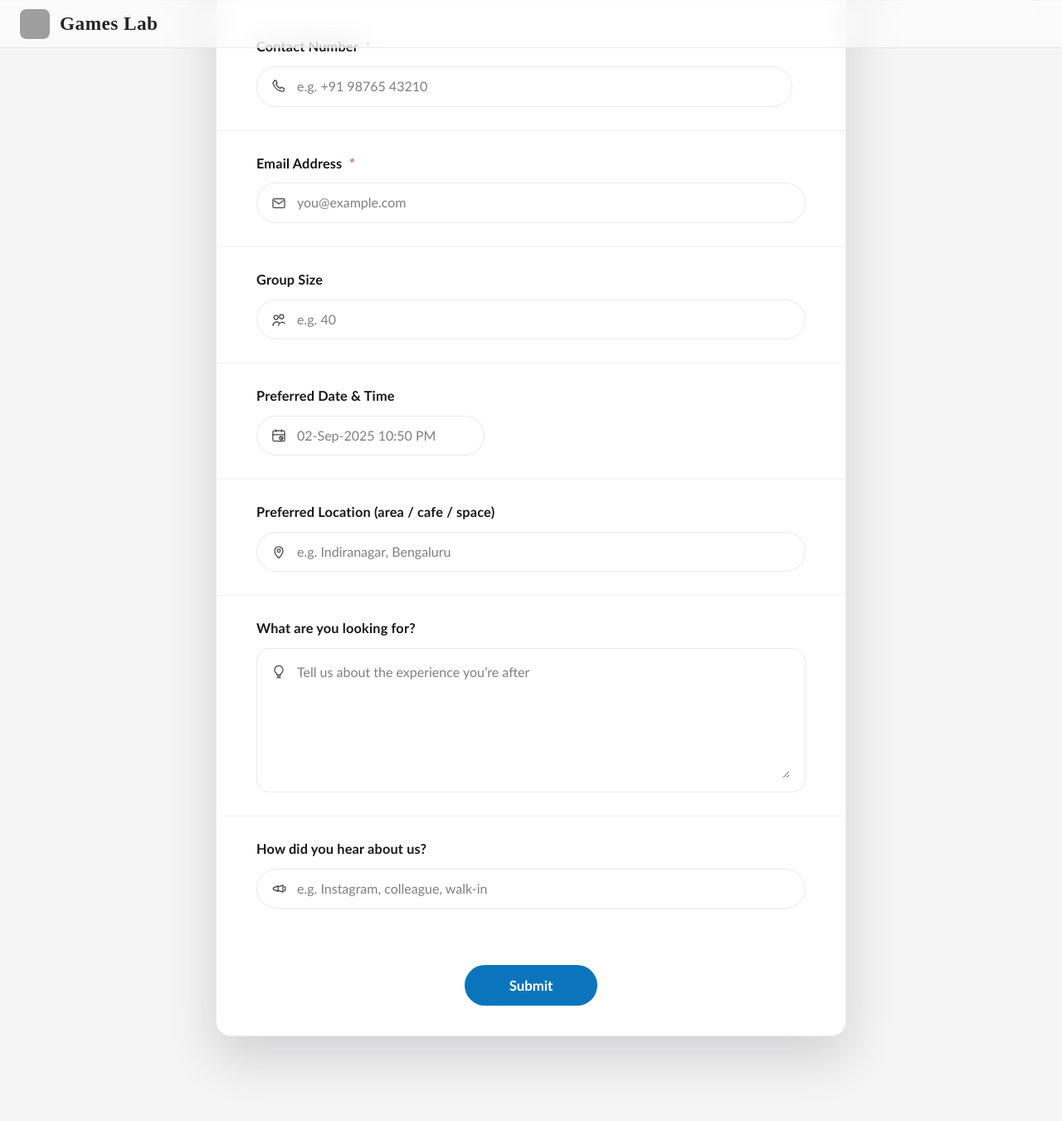
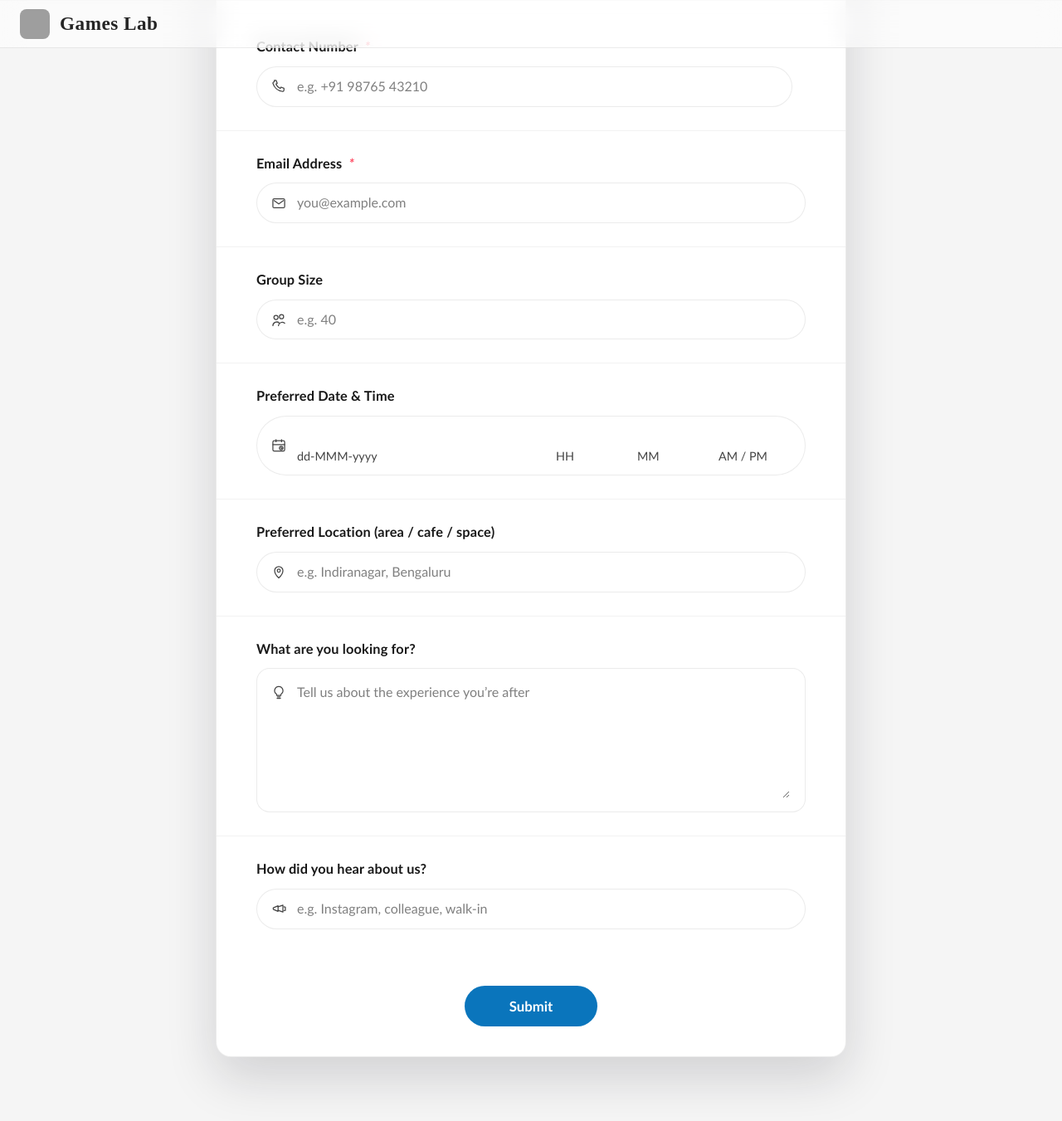
Before and after one commit to gameslabbangalore-maker/website, a Jekyll site: the page built from enquiry.html, in a window 1280 px wide and 1400 px high, scrolled down 793 px. Shown: the top 1351 px of the window at 83% size. Built offline with Jekyll 4.4.1, drawn with Linux system fonts in a browser that asks for light colours; grey boxes are pictures that could not be loaded.

Commit message:
Restyle Zoho datetime picker as pill input

```diff
--- a/assets/css/enquiry.css
+++ b/assets/css/enquiry.css
@@ -347,8 +347,67 @@
   pointer-events: none;
 }
 
-.enquiry-input--datetime {
-  padding-right: 24px;
+.enquiry-datetime {
+  position: relative;
+  display: flex;
+  align-items: center;
+  width: 100%;
+  flex-wrap: wrap;
+  gap: 16px;
+  border: 1px solid var(--enquiry-border);
+  border-radius: 999px;
+  padding: 12px 18px 12px 48px;
+  background: var(--enquiry-input-bg);
+  transition: border-color 0.2s ease, box-shadow 0.2s ease, background 0.2s ease;
+}
+
+.enquiry-datetime-fields {
+  display: flex;
+  flex: 1 1 auto;
+  flex-wrap: wrap;
+  gap: 12px;
+  align-items: center;
+}
+
+.enquiry-datetime-field {
+  display: flex;
+  flex-direction: column;
+  gap: 4px;
+  min-width: 86px;
+  margin: 0;
+  float: none !important;
+  flex: 0 0 auto;
+}
+
+.enquiry-datetime-fields .zf-subDate.enquiry-datetime-field {
+  flex: 1 1 200px;
+}
+
+.enquiry-datetime-field input,
+.enquiry-datetime-field select {
+  border: none;
+  background: transparent;
+  padding: 0;
+  font: inherit;
+  color: var(--enquiry-text);
+  min-width: 0;
+}
+
+.enquiry-datetime-field input {
+  min-width: 150px;
+}
+
+.enquiry-datetime-field select {
+  padding-right: 18px;
+  cursor: pointer;
+}
+
+.enquiry-datetime-field label {
+  font-size: 0.75rem;
+  color: var(--enquiry-muted);
+  padding: 0;
+  margin: 0;
+  text-align: left;
 }
 
 .enquiry-field-icon {
@@ -365,26 +424,31 @@
   pointer-events: none;
 }
 
-.enquiry-input select {
+.enquiry-input select,
+.enquiry-datetime select {
   padding-right: 24px;
   cursor: pointer;
 }
 
-.enquiry-input select option {
+.enquiry-input select option,
+.enquiry-datetime select option {
   background-color: var(--enquiry-surface);
   color: var(--enquiry-text);
 }
 
-.dark .enquiry-input select option {
+.dark .enquiry-input select option,
+.dark .enquiry-datetime select option {
   color: var(--enquiry-text);
 }
 
-.enquiry-input select {
+.enquiry-input select,
+.enquiry-datetime select {
   background-color: transparent;
   color-scheme: light;
 }
 
-.dark .enquiry-input select {
+.dark .enquiry-input select,
+.dark .enquiry-datetime select {
   color-scheme: dark;
 }
 
@@ -426,35 +490,18 @@
   transform: translateY(-50%);
 }
 
-.enquiry-date-original {
-  display: none;
-}
-
 .enquiry-input:focus-within,
-.enquiry-textarea:focus-within {
+.enquiry-textarea:focus-within,
+.enquiry-datetime:focus-within {
   border-color: var(--enquiry-accent);
   box-shadow: 0 0 0 3px var(--enquiry-accent-soft);
   background: color-mix(in srgb, var(--enquiry-surface) 92%, var(--enquiry-accent) 8%);
 }
 
 .enquiry-input:focus-within .enquiry-field-icon,
-.enquiry-textarea:focus-within .enquiry-field-icon {
+.enquiry-textarea:focus-within .enquiry-field-icon,
+.enquiry-datetime:focus-within .enquiry-field-icon {
   color: var(--enquiry-accent);
-}
-
-.enquiry-form .zf-date .zf-tempContDiv {
-  display: flex;
-  flex-wrap: wrap;
-  gap: 12px;
-  align-items: center;
-}
-
-.enquiry-form .zf-subDate {
-  flex: 1 1 220px;
-}
-
-.enquiry-form .zf-tempContDiv select.zf-form-sBox {
-  min-width: 90px;
 }
 
 .enquiry-form .zf-errorMessage {
--- a/assets/js/enquiry-validation.js
+++ b/assets/js/enquiry-validation.js
@@ -398,206 +398,3 @@ function zf_SetDateAndMonthRegexBasedOnDateFormate(dateFormat) {
 if (typeof window !== 'undefined' && typeof window.enquirySyncDateTimeParts !== 'function') {
   window.enquirySyncDateTimeParts = function () {};
 }
-
-document.addEventListener('DOMContentLoaded', function () {
-  var form = document.getElementById('form');
-  if (!form) {
-    return;
-  }
-
-  var datetimeField = document.getElementById('PreferredDateTime');
-  var datetimeWrapper = datetimeField ? datetimeField.closest('.enquiry-input--datetime') : null;
-  if (!datetimeField || !datetimeWrapper) {
-    window.enquirySyncDateTimeParts = function () {};
-    return;
-  }
-
-  var dateInput = form['DateTime_date'];
-  var hourSelect = form['DateTime_hours'];
-  var minuteSelect = form['DateTime_minutes'];
-  var meridiemSelect = form['DateTime_meridiem'];
-  if (!dateInput || !hourSelect || !minuteSelect || !meridiemSelect) {
-    window.enquirySyncDateTimeParts = function () {};
-    return;
-  }
-
-  var monthNames = ['JAN', 'FEB', 'MAR', 'APR', 'MAY', 'JUN', 'JUL', 'AUG', 'SEP', 'OCT', 'NOV', 'DEC'];
-  var monthDisplayNames = ['Jan', 'Feb', 'Mar', 'Apr', 'May', 'Jun', 'Jul', 'Aug', 'Sep', 'Oct', 'Nov', 'Dec'];
-
-  function clearHiddenParts() {
-    dateInput.value = '';
-    hourSelect.value = '';
-    minuteSelect.value = '';
-    meridiemSelect.value = '';
-  }
-
-  function pad(value) {
-    return value.toString().padStart(2, '0');
-  }
-
-  function setWrapperState() {
-    datetimeWrapper.classList.toggle('has-value', Boolean(datetimeField.value && datetimeField.value.trim()));
-  }
-
-  function formatDateOnly(dateObj) {
-    return dateObj.day + '-' + monthNames[dateObj.monthIndex] + '-' + dateObj.year;
-  }
-
-  function parseZohoDate(dateValue) {
-    if (!dateValue) {
-      return null;
-    }
-    var match = dateValue.trim().match(/^(\d{1,2})-([A-Za-z]{3})-(\d{4})$/);
-    if (!match) {
-      return null;
-    }
-    var day = pad(parseInt(match[1], 10));
-    var monthName = match[2].toUpperCase();
-    var monthIndex = monthNames.indexOf(monthName);
-    if (monthIndex === -1) {
-      return null;
-    }
-    return {
-      year: match[3],
-      monthIndex: monthIndex,
-      day: day
-    };
-  }
-
-  function formatDisplayValue(dateObj, hour12, minute, meridiem) {
-    return (
-      dateObj.day +
-      '-' +
-      monthDisplayNames[dateObj.monthIndex] +
-      '-' +
-      dateObj.year +
-      ' ' +
-      pad(hour12) +
-      ':' +
-      pad(minute) +
-      ' ' +
-      meridiem
-    );
-  }
-
-  function parseDisplayValue(value) {
-    if (!value) {
-      return null;
-    }
-    var match = value
-      .trim()
-      .match(/^(\d{1,2})-([A-Za-z]{3})-(\d{4})\s+(\d{1,2}):(\d{1,2})\s*(AM|PM)$/i);
-    if (!match) {
-      return null;
-    }
-    var day = pad(parseInt(match[1], 10));
-    var monthName = match[2].toUpperCase();
-    var monthIndex = monthNames.indexOf(monthName);
-    if (monthIndex === -1) {
-      return null;
-    }
-    var hour12 = parseInt(match[4], 10);
-    var minutes = parseInt(match[5], 10);
-    if (Number.isNaN(hour12) || hour12 < 1 || hour12 > 12) {
-      return null;
-    }
-    if (Number.isNaN(minutes) || minutes < 0 || minutes > 59) {
-      return null;
-    }
-    var meridiem = match[6].toUpperCase();
-    return {
-      date: {
-        year: match[3],
-        monthIndex: monthIndex,
-        day: day
-      },
-      hour12: hour12,
-      minutes: minutes,
-      meridiem: meridiem
-    };
-  }
-
-  function updatePartsFromDisplay() {
-    var value = datetimeField.value;
-    if (!value || !value.trim()) {
-      clearHiddenParts();
-      setWrapperState();
-      return;
-    }
-
-    var parsed = parseDisplayValue(value);
-    if (!parsed) {
-      clearHiddenParts();
-      setWrapperState();
-      return;
-    }
-
-    var canonicalDisplay = formatDisplayValue(parsed.date, parsed.hour12, parsed.minutes, parsed.meridiem);
-    datetimeField.value = canonicalDisplay;
-    dateInput.value = formatDateOnly(parsed.date);
-    hourSelect.value = pad(parsed.hour12);
-    minuteSelect.value = pad(parsed.minutes);
-    meridiemSelect.value = parsed.meridiem;
-    setWrapperState();
-  }
-
-  function syncDisplayFromParts() {
-    var parsedDate = parseZohoDate(dateInput.value);
-    if (!parsedDate) {
-      datetimeField.value = '';
-      setWrapperState();
-      return;
-    }
-
-    var hourVal = parseInt(hourSelect.value, 10);
-    var minuteVal = parseInt(minuteSelect.value, 10);
-    var meridiemVal = meridiemSelect.value;
-
-    if (Number.isNaN(hourVal) || hourVal < 1 || hourVal > 12) {
-      datetimeField.value = '';
-      setWrapperState();
-      return;
-    }
-    if (Number.isNaN(minuteVal) || minuteVal < 0 || minuteVal > 59) {
-      datetimeField.value = '';
-      setWrapperState();
-      return;
-    }
-    if (meridiemVal !== 'AM' && meridiemVal !== 'PM') {
-      datetimeField.value = '';
-      setWrapperState();
-      return;
-    }
-
-    datetimeField.value = formatDisplayValue(parsedDate, hourVal, minuteVal, meridiemVal);
-    setWrapperState();
-  }
-
-  datetimeField.addEventListener('input', function () {
-    setWrapperState();
-  });
-  datetimeField.addEventListener('change', updatePartsFromDisplay);
-  datetimeField.addEventListener('blur', updatePartsFromDisplay);
-
-  dateInput.addEventListener('change', syncDisplayFromParts);
-  hourSelect.addEventListener('change', syncDisplayFromParts);
-  minuteSelect.addEventListener('change', syncDisplayFromParts);
-  meridiemSelect.addEventListener('change', syncDisplayFromParts);
-
-  window.enquirySyncDateTimeParts = function () {
-    updatePartsFromDisplay();
-  };
-
-  form.addEventListener('submit', function () {
-    updatePartsFromDisplay();
-  });
-
-  form.addEventListener('reset', function () {
-    datetimeField.value = '';
-    clearHiddenParts();
-    setWrapperState();
-  });
-
-  syncDisplayFromParts();
-  setWrapperState();
-});
--- a/enquiry.html
+++ b/enquiry.html
@@ -207,22 +207,20 @@ Plan Your Event with Games Lab
       <div class="zf-clearBoth"></div>
     </div>
     <div class="zf-tempFrmWrapper zf-date enquiry-field enquiry-field--datetime">
-      <label class="zf-labelName" for="PreferredDateTime">Preferred Date &amp; Time</label>
+      <label class="zf-labelName" for="DateTime_date">Preferred Date &amp; Time</label>
       <div class="zf-tempContDiv">
-        <div class="enquiry-input enquiry-input--datetime">
+        <div class="enquiry-datetime">
           <span class="enquiry-field-icon" aria-hidden="true">
             <svg class="enquiry-field-icon-svg">
               <use href="#icon-calendar"></use>
             </svg>
           </span>
-          <input type="text" id="PreferredDateTime" name="PreferredDateTime" class="enquiry-datetime" inputmode="text" autocomplete="off" placeholder="02-Sep-2025 10:50 PM" />
-        </div>
-        <div class="enquiry-date-original" aria-hidden="true">
-          <span class="zf-subDate">
-            <input type="text" class="zf-hasDatepicker" maxlength="25" checktype="c4" name="DateTime_date" value="" placeholder="" />
+          <div class="enquiry-datetime-fields">
+            <span class="zf-subDate enquiry-datetime-field">
+              <input type="text" class="zf-hasDatepicker" maxlength="25" checktype="c4" name="DateTime_date" id="DateTime_date" value="" placeholder="" />
               <label>dd-MMM-yyyy</label>
             </span>
-          <span>
+            <span class="enquiry-datetime-field">
               <select class="zf-form-sBox" name="DateTime_hours" checktype="c1">
               <option value=""></option>
               <option value="01">01</option>
@@ -240,7 +238,7 @@ Plan Your Event with Games Lab
             </select>
             <label>HH</label>
             </span>
-          <span>
+            <span class="enquiry-datetime-field">
               <select class="zf-form-sBox" name="DateTime_minutes" checktype="c1">
               <option value=""></option>
               <option value="00">00</option>
@@ -306,7 +304,7 @@ Plan Your Event with Games Lab
             </select>
             <label>MM</label>
             </span>
-          <span>
+            <span class="enquiry-datetime-field">
               <select class="zf-form-sBox" name="DateTime_meridiem" checktype="c1">
               <option value=""></option>
               <option>AM</option>
@@ -314,7 +312,7 @@ Plan Your Event with Games Lab
             </select>
             <label>AM / PM</label>
             </span>
-          <div class="zf-clearBoth"></div>
+          </div>
         </div>
         <p id="DateTime_error" class="zf-errorMessage" style="display:none;">Invalid value</p>
       </div>
```
Lines whose indentation alone changed are shown as unchanged.
